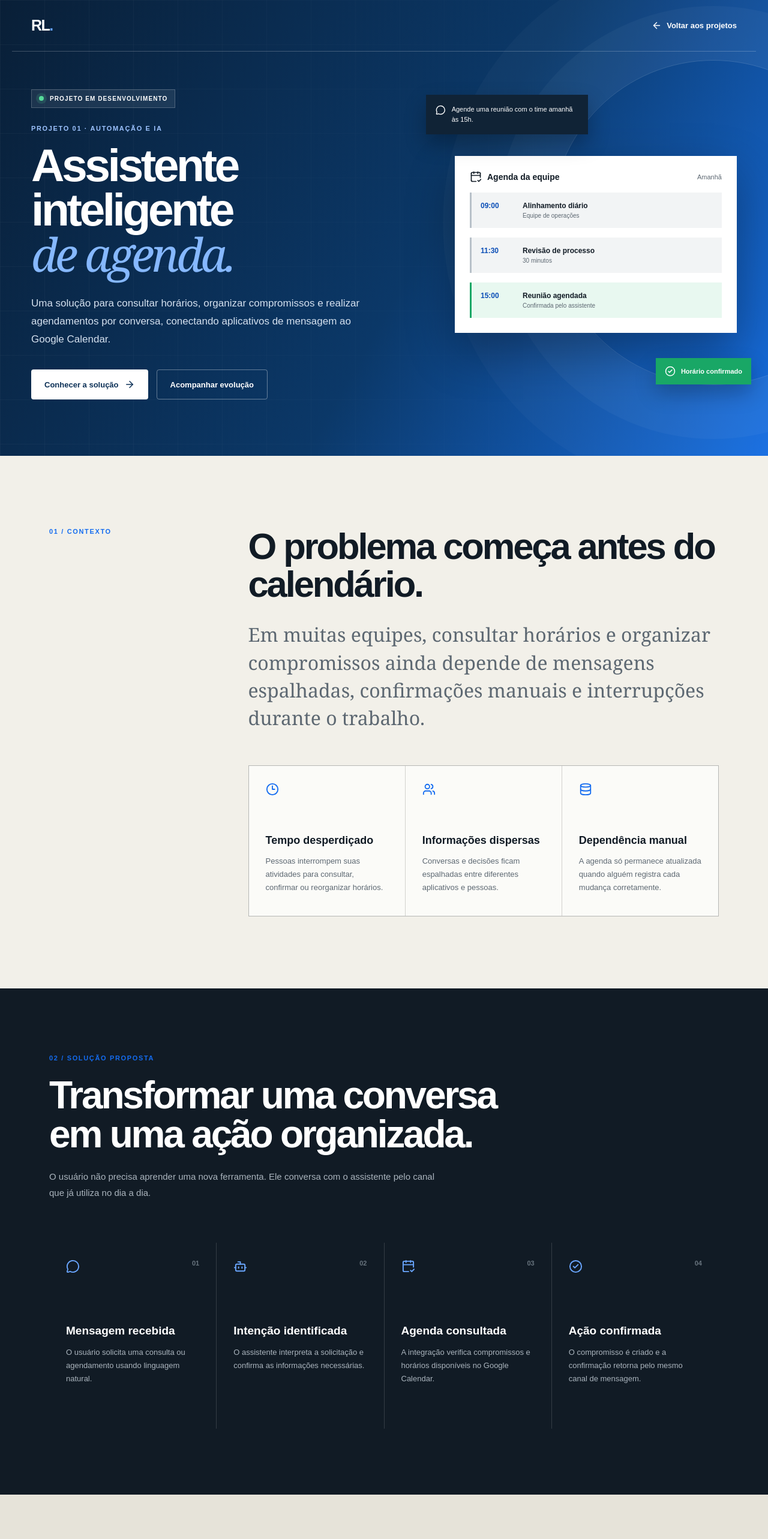
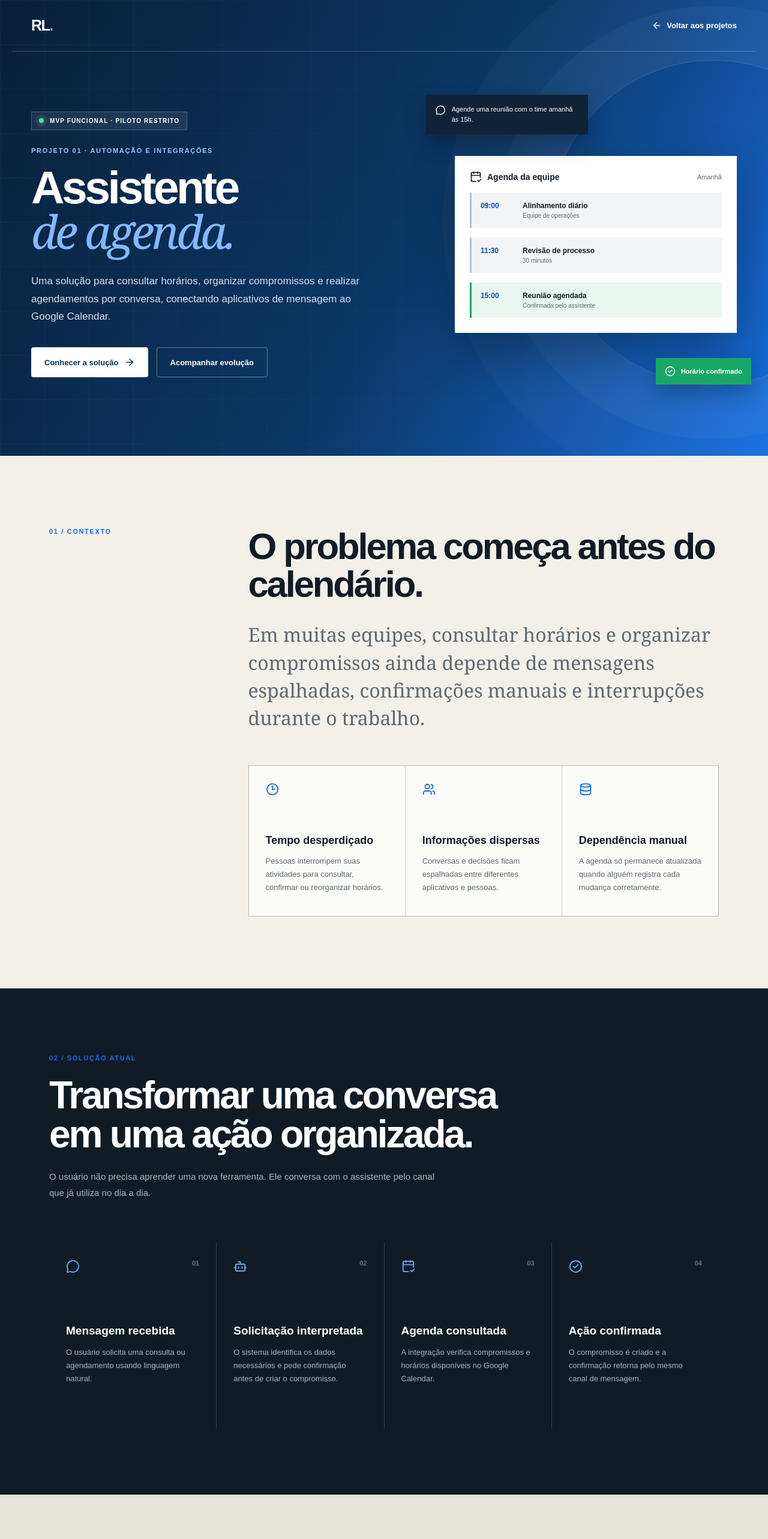
Before and after one commit to Jefferson-Robson/meu-portifolio, a Next.js app: page /projetos/assistente-agenda in a window 1280 px wide. Shown: the top 2566 px of the page at 60% size. Built offline with nearby package versions, Linux system fonts and the light colour scheme.

Commit message:
feat: atualizar estudo de caso do MVP

```diff
--- a/app/projetos/assistente-agenda/page.tsx
+++ b/app/projetos/assistente-agenda/page.tsx
@@ -16,7 +16,7 @@ import {
 import styles from "./page.module.css";
 
 export const metadata: Metadata = {
-  title: "Assistente inteligente de agenda | Robson Lopes",
+  title: "Assistente de agenda",
   description:
     "Estudo de caso de um assistente conectado ao Google Calendar para consultar horários e realizar agendamentos por aplicativos de mensagem.",
 };
@@ -31,8 +31,8 @@ const flow = [
   {
     icon: Bot,
     number: "02",
-    title: "Intenção identificada",
-    text: "O assistente interpreta a solicitação e confirma as informações necessárias.",
+    title: "Solicitação interpretada",
+    text: "O sistema identifica os dados necessários e pede confirmação antes de criar o compromisso.",
   },
   {
     icon: CalendarCheck2,
@@ -52,7 +52,7 @@ const architecture = [
   {
     icon: MessageCircle,
     title: "Canal de entrada",
-    text: "WhatsApp ou Telegram recebe a solicitação.",
+    text: "O Telegram recebe a solicitação de participantes autorizados no piloto.",
   },
   {
     icon: Workflow,
@@ -61,8 +61,8 @@ const architecture = [
   },
   {
     icon: Bot,
-    title: "Interpretação",
-    text: "A camada inteligente entende a intenção do usuário.",
+    title: "Interpretação por regras",
+    text: "Formatos definidos transformam a mensagem em dados de agendamento.",
   },
   {
     icon: CalendarCheck2,
@@ -73,22 +73,22 @@ const architecture = [
 
 const roadmap = [
   {
-    status: "current",
+    status: "done",
     phase: "Fase 01",
     title: "Descoberta e arquitetura",
     text: "Definição do problema, público, fluxo de conversa e escopo do MVP.",
   },
   {
-    status: "next",
+    status: "current",
     phase: "Fase 02",
-    title: "Protótipo funcional",
-    text: "Integração inicial com Google Calendar e primeiro canal de mensagens.",
+    title: "MVP funcional",
+    text: "Telegram e Google Calendar integrados para consultar, confirmar, criar e cancelar compromissos.",
   },
   {
-    status: "future",
+    status: "next",
     phase: "Fase 03",
-    title: "Validação na operação",
-    text: "Uso controlado por colaboradores e coleta de dificuldades reais.",
+    title: "Validação controlada",
+    text: "Uso por participantes autorizados, acompanhamento de dúvidas e melhoria da experiência.",
   },
   {
     status: "future",
@@ -118,13 +118,13 @@ export default function AssistenteAgendaPage() {
         <div className={styles.heroContent}>
           <div className={styles.status}>
             <span />
-            Projeto em desenvolvimento
+            MVP funcional · piloto restrito
           </div>
 
-          <p className={styles.kicker}>PROJETO 01 · AUTOMAÇÃO E IA</p>
+          <p className={styles.kicker}>PROJETO 01 · AUTOMAÇÃO E INTEGRAÇÕES</p>
 
           <h1>
-            Assistente inteligente <em>de agenda.</em>
+            Assistente <em>de agenda.</em>
           </h1>
 
           <p className={styles.heroText}>
@@ -237,7 +237,7 @@ export default function AssistenteAgendaPage() {
 
       <section className={styles.solutionSection} id="solucao">
         <div className={styles.sectionHeading}>
-          <div className={styles.sectionLabel}>02 / SOLUÇÃO PROPOSTA</div>
+          <div className={styles.sectionLabel}>02 / SOLUÇÃO ATUAL</div>
           <h2>Transformar uma conversa em uma ação organizada.</h2>
           <p>
             O usuário não precisa aprender uma nova ferramenta. Ele conversa
@@ -262,10 +262,10 @@ export default function AssistenteAgendaPage() {
       <section className={styles.architectureSection}>
         <div className={styles.sectionHeading}>
           <div className={styles.sectionLabel}>03 / ARQUITETURA DO MVP</div>
-          <h2>Uma estrutura simples para validar rápido.</h2>
+          <h2>Uma estrutura simples, funcional e pronta para evoluir.</h2>
           <p>
-            A primeira versão será pequena o suficiente para ser construída e
-            testada, mas organizada para permitir evolução futura.
+            O piloto prioriza um fluxo seguro e controlado, mantendo uma base
+            organizada para a evolução do produto.
           </p>
         </div>
 
@@ -287,23 +287,23 @@ export default function AssistenteAgendaPage() {
           <div>
             <strong>Privacidade desde a arquitetura</strong>
             <p>
-              O acesso à agenda deverá usar autorização individual, permissões
-              mínimas e registro seguro das operações realizadas.
+              O acesso à agenda usa autorização OAuth do responsável, controle
+              de participantes e registros técnicos para acompanhamento do piloto.
             </p>
           </div>
         </div>
       </section>
 
       <section className={styles.scopeSection}>
-        <div className={styles.sectionLabel}>04 / ESCOPO INICIAL</div>
+        <div className={styles.sectionLabel}>04 / O QUE JÁ FUNCIONA</div>
 
         <div className={styles.scopeContent}>
           <div>
-            <h2>O que precisa funcionar no primeiro MVP.</h2>
+            <h2>Uma base real para aprender com o uso.</h2>
             <p>
-              O objetivo inicial não é criar uma plataforma gigantesca. É
-              resolver bem uma rotina específica e validar seu uso por pessoas
-              reais.
+              O objetivo não é criar uma plataforma gigantesca de uma vez. É
+              resolver uma rotina específica, observar o uso e evoluir com
+              decisões baseadas em problemas reais.
             </p>
           </div>
 
@@ -318,15 +318,15 @@ export default function AssistenteAgendaPage() {
             </li>
             <li>
               <CheckCircle2 size={19} />
-              Confirmar os dados antes do agendamento
+              Solicitar confirmação antes de criar o compromisso
             </li>
             <li>
               <CheckCircle2 size={19} />
-              Responder pelo canal de mensagem utilizado
+              Responder e acompanhar solicitações pelo Telegram
             </li>
             <li>
               <CheckCircle2 size={19} />
-              Registrar erros e operações importantes
+              Cancelar agendamentos vinculados ao próprio solicitante
             </li>
           </ul>
         </div>
@@ -337,8 +337,8 @@ export default function AssistenteAgendaPage() {
           <div className={styles.sectionLabel}>05 / ROADMAP</div>
           <h2>Construção documentada, etapa por etapa.</h2>
           <p>
-            Este estudo de caso será atualizado conforme o projeto avançar da
-            ideia para um produto usado na operação.
+            Este estudo de caso acompanha uma construção em público: problema,
+            processo, teste, aprendizado e evolução do produto.
           </p>
         </div>
 
@@ -361,8 +361,8 @@ export default function AssistenteAgendaPage() {
 
       <section className={styles.cta}>
         <div>
-          <span>PROJETO EM CONSTRUÇÃO</span>
-          <h2>Da rotina operacional para uma solução real.</h2>
+          <span>MVP EM EVOLUÇÃO</span>
+          <h2>Da ideia a uma ferramenta em validação.</h2>
         </div>
 
         <div>
```
